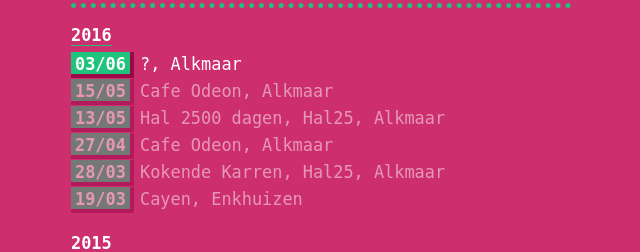
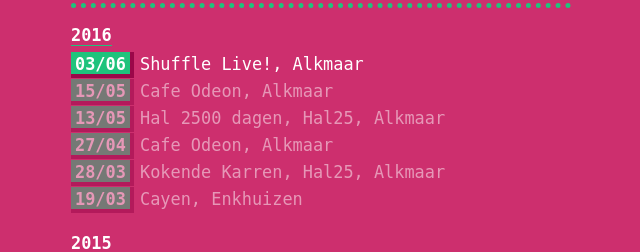
Before and after one commit to grdw/lorikeet, a PHP site: page / in a window 1280 px wide. Shown: the part 1207-1459 px from the top of the page, without its empty margins (319-959 px from the left). Run offline with PHP 8.4, Linux system fonts and the light colour scheme.

Commit message:
Added event compiled

```diff
--- a/shipment/index.php
+++ b/shipment/index.php
@@ -77,7 +77,7 @@
             <ul>
               <li>
                 <span>03/06</span>
-                ?, Alkmaar
+                Shuffle Live!, Alkmaar
               </li>
               <li class='old'>
                 <span>15/05</span>
```
